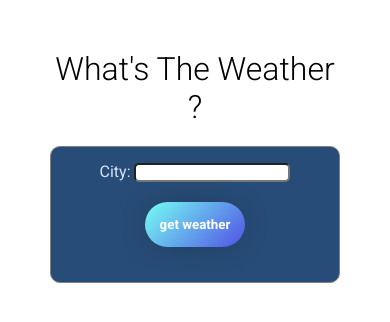
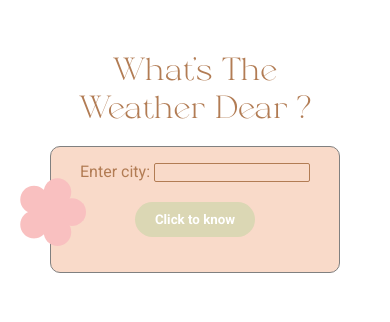
Before and after one commit to Vanyl/weather-app, a plain HTML site: page index.html in a window 390 px wide. Drawn offline with nearby package versions, Linux system fonts and the light colour scheme.

Commit message:
design updated

```diff
--- a/index.html
+++ b/index.html
@@ -10,12 +10,29 @@
 </head>
 <body>
     <div class="container">
-        <h1>What's The Weather ?</h1>
+        <h1>What's The Weather Dear ?</h1>
         <div class="display-weather">
-            <label for="city">City:</label>
+            <div class="flower-container">
+                <svg class="flower" version="1.0" xmlns="http://www.w3.org/2000/svg" viewBox="0 0 250 250">
+                    <style>
+                        .st0{fill:#F9C0C0;}
+                    </style>
+                    <circle class="st0" cx="125.4" cy="49.8" r="49.5"/>
+                    <g>
+                        <circle class="st0" cx="53.9" cy="101.8" r="49.5"/>
+                        <circle class="st0" cx="196.8" cy="101.8" r="49.5"/>
+                    </g>
+                    <g>
+                        <circle class="st0" cx="80.8" cy="185.7" r="49.5"/>
+                        <circle class="st0" cx="169.9" cy="185.7" r="49.5"/>
+                    </g>
+                    <circle class="st0" cx="125.4" cy="124.6" r="49.5"/>
+                </svg>
+            </div>
+            <label for="city">Enter city: </label>
             <input type="text" id="city_weather" name="city"/>
             <br>
-            <button type="submit" id="btn_weather">get weather</button>
+            <button type="submit" id="btn_weather">Click to know</button>
         </div>
     </div>
 
--- a/script.js
+++ b/script.js
@@ -3,9 +3,14 @@ const submitWeather = document.getElementById('btn_weather');
 const input =  document.getElementById('city_weather');
 const displayWeather = document.querySelector('.display-weather');
 
-submitWeather.addEventListener('click', getWeather);
+submitWeather.addEventListener('click', e => {
+    e.preventDefault();
+    getWeather()
+});
+
 input.addEventListener('keyup', e => {
     if(e.key === "Enter"){
+        e.preventDefault();
         getWeather()
     }
 })
@@ -50,9 +55,9 @@ function getWeather(){
             const day = responseData.list[i];
             const date = new Date(day.dt * 1000); // convert timestamp to date
             const options = { weekday: 'long', year: 'numeric', month: 'long', day: 'numeric' };
-            const formattedDate = date.toLocaleDateString('en-US', options); // to get the full date with day of the week
+            const formattedDate = date.toLocaleDateString('en-US', options); // Get full date with day of the week
             const forecastDate = createElement('p', '', `${formattedDate}`);
-            const weatherTemp = createElement('p', '', `${day.main.temp} °C`);
+            const weatherTemp = createElement('p', 'temperature', `${day.main.temp} °C`);
 
             const icon = day.weather[0].main === 'Clouds' ? createIcon(`<svg xmlns="http://www.w3.org/2000/svg" width="1em" height="1em" viewBox="0 0 24 24"><path fill="currentColor" d="M13.002 7.009c3.168 0 4.966 2.097 5.227 4.63h.08a3.687 3.687 0 0 1 3.692 3.683a3.687 3.687 0 0 1-3.692 3.682H7.694a3.687 3.687 0 0 1-3.692-3.682a3.687 3.687 0 0 1 3.692-3.683h.08c.263-2.55 2.06-4.63 5.228-4.63M10 4c1.617 0 3.05.815 3.9 2.062a7.496 7.496 0 0 0-.898-.053c-2.994 0-5.171 1.677-5.937 4.213l-.068.24l-.058.238l-.206.039a4.681 4.681 0 0 0-3.449 3.045a3.282 3.282 0 0 1 1.812-5.881l.257-.006A4.72 4.72 0 0 1 10 4"/></svg>`) :
                          day.weather[0].main === 'Clear' ? createIcon(`<svg xmlns="http://www.w3.org/2000/svg" width="1em" height="1em" viewBox="0 0 32 32"><path fill="currentColor" d="M16 2a1 1 0 0 1 1 1v2a1 1 0 0 1-2 0V3a1 1 0 0 1 1-1m7 14a7 7 0 1 1-14 0a7 7 0 0 1 14 0m6 1a1 1 0 0 0 0-2h-2a1 1 0 1 0 0 2zm-13 9a1 1 0 0 1 1 1v2a1 1 0 0 1-2 0v-2a1 1 0 0 1 1-1M5 17a1 1 0 1 0 0-2H3a1 1 0 1 0 0 2zm.294-11.706a1 1 0 0 1 1.414 0l2 2a1 1 0 1 1-1.414 1.414l-2-2a1 1 0 0 1 0-1.414m1.414 21.414a1 1 0 0 1-1.414-1.414l2-2a1 1 0 1 1 1.414 1.414zm20-21.414a1 1 0 0 0-1.414 0l-2 2a1 1 0 0 0 1.414 1.414l2-2a1 1 0 0 0 0-1.414m-1.414 21.414a1 1 0 0 0 1.414-1.414l-2-2a1 1 0 1 0-1.414 1.414z"/></svg>`) :
@@ -65,23 +70,22 @@ function getWeather(){
             weatherInfo.appendChild(weatherIconTemp);
             weatherResultsDiv.appendChild(weatherResultsH2);
             weatherResultsDiv.appendChild(weatherInfo);
+
+            if (displayWeather.querySelectorAll('.weather-card-result').length >= 2) {
+                displayWeather.querySelector('.weather-card-result').remove()
+            }
+
+            displayWeather.appendChild(weatherResultsDiv);
         }
-
-        if (displayWeather.querySelectorAll('.weather-card-result').length >= 2) {
-            displayWeather.querySelector('.weather-card-result').remove()
-        }
-
-        displayWeather.appendChild(weatherResultsDiv);
-        //wut
     })
     .then(() => {
         return fetch(unplashURL);
     })
     .then((response) => response.json())
     .then((responseData) => {
-        const backgroundPhoto = responseData.results[0].urls.regular;
+        const backgroundPhoto = responseData.results[5].urls.regular;
         displayWeather.style.background = `url(${backgroundPhoto})`;
-
+        displayWeather.style.opacity = '0.9';
     })
 
     .catch((error) => {
--- a/style.css
+++ b/style.css
@@ -1,3 +1,8 @@
+@font-face{
+    font-family: Calliga;
+    src: url(./fonts/Calliga-Regular.otf)
+}
+
 *{
     margin: 0;
     padding: 0;
@@ -15,12 +20,22 @@ h1{
     text-align: center;
     font-weight: 300;
     margin-bottom: 20px;
-
+    color: #b27c54;
+    font-family: Calliga, sans-serif;
 }
 
 input{
-    border-radius: 5px;
+    border-radius: 2px;
+    padding: 1px;
     margin-bottom: 20px;
+    border: 1px solid #b27c54;
+    background-color: rgba(0, 0, 0, 0);
+}
+
+input:focus{
+    outline: none;
+    border: 1px solid #fbf2e7;
+    background-color: ffffff;
 }
 
 button{
@@ -29,14 +44,13 @@ button{
     box-sizing: border-box;
 	border: none;
 	border-radius: 25px;
-	padding: 15px;
+	padding: 10px 20px;
     margin-bottom: 20px;
 	/* font-family: 'Montserrat', sans-serif; */
-	background-image: linear-gradient( 135deg, #72EDF2 10%, #5151E5 100%);
+	background-color: #dbd7b4;
 	color: #ffffff;
 	font-weight: 700;
-	-webkit-box-shadow: 0 0 30px -5px rgba(0, 0, 0, 0.25);
-	        box-shadow: 0 0 30px -5px rgba(0, 0, 0, 0.25);
+	/* box-shadow: 0 2px 5px rgba(0, 0, 0, 0.25); */
 	cursor: pointer;
 	transition: transform 200ms ease;
 
@@ -48,14 +62,40 @@ button:hover {
 	        transform: scale(0.95);
 }
 
+h2{
+    font-family: Calliga, sans-serif;
+}
+
 .display-weather{
+    position: relative;
     border: 1px grey solid;
     border-radius:  10px;
-    background-color: #274c77;
+    background-color: #f9dac9;
     background-repeat: no-repeat;
-    color: #d7e3fc;
+    color: #b27c54;;
     padding: 15px;
     text-align: center;
+}
+
+.flower {
+    width: 100px;
+    height: 100px;
+    animation: spin 4s linear infinite; /* Adjust duration and timing function as needed */
+}
+
+@keyframes spin {
+    from {
+        transform: rotate(0deg);
+    }
+    to {
+        transform: rotate(360deg);
+    }
+}
+
+.flower-container {
+    position: absolute;
+    top: -45;
+    left: 25;
 }
 
 svg{
@@ -66,7 +106,6 @@ svg{
 .weather-icon-temp{
     display: flex;
     flex-direction: column;
-
     align-items: center;
     justify-content: center;
     margin-top: 20px;
@@ -74,26 +113,55 @@ svg{
     color: #c1d3fe;
     border: #d7e3fc 1px solid;
     border-radius: 5px;
-    background-color: #222831;
+    background-color: rgb(243,211,206, 0.9);
+    color: #b27c54;
     padding: 5px;
 	transition: transform 200ms ease;
-
 }
 
 .weather-icon-temp:hover{
     -webkit-transform: scale(0.95);
     -ms-transform: scale(0.95);
         transform: scale(0.95);
-    background-color: #809fff;
-    color: #ffffff;
+    background-color: rgb(251,242,231);
+    color: #b27c54;
+}
+
+.weather-icon-temp .temperature{
+    font-weight: 600;
+    font-size: 20px;
 }
 
 
+/* .weather-info {
+    display: flex;
+    flex-direction: row;
+    gap: 10px;
+} */
 
-@media only screen and (min-width: 700px) {
+
+@media only screen and (max-width: 700px) {
     .weather-icon-temp{
         display: grid;
         grid-template-columns: 1fr 1fr 1fr;
         grid-template-rows: 1fr;
     }
+
+
+    .flower-container {
+        top: 30;
+        left: -35;
+    }
+
+    .flower {
+        width: 70px;
+        height: 70px;
+        animation: spin 4s linear infinite; /* Adjust duration and timing function as needed */
+    }
+
+    /* .weather-info {
+        display: flex;
+        flex-direction: column;
+        gap: 10px;
+    } */
 }
```
Also changed, not shown: 62766ac2a98ae730176b705f_fleur_cercle.svg (added), fonts/Calliga-Regular.otf (added).
